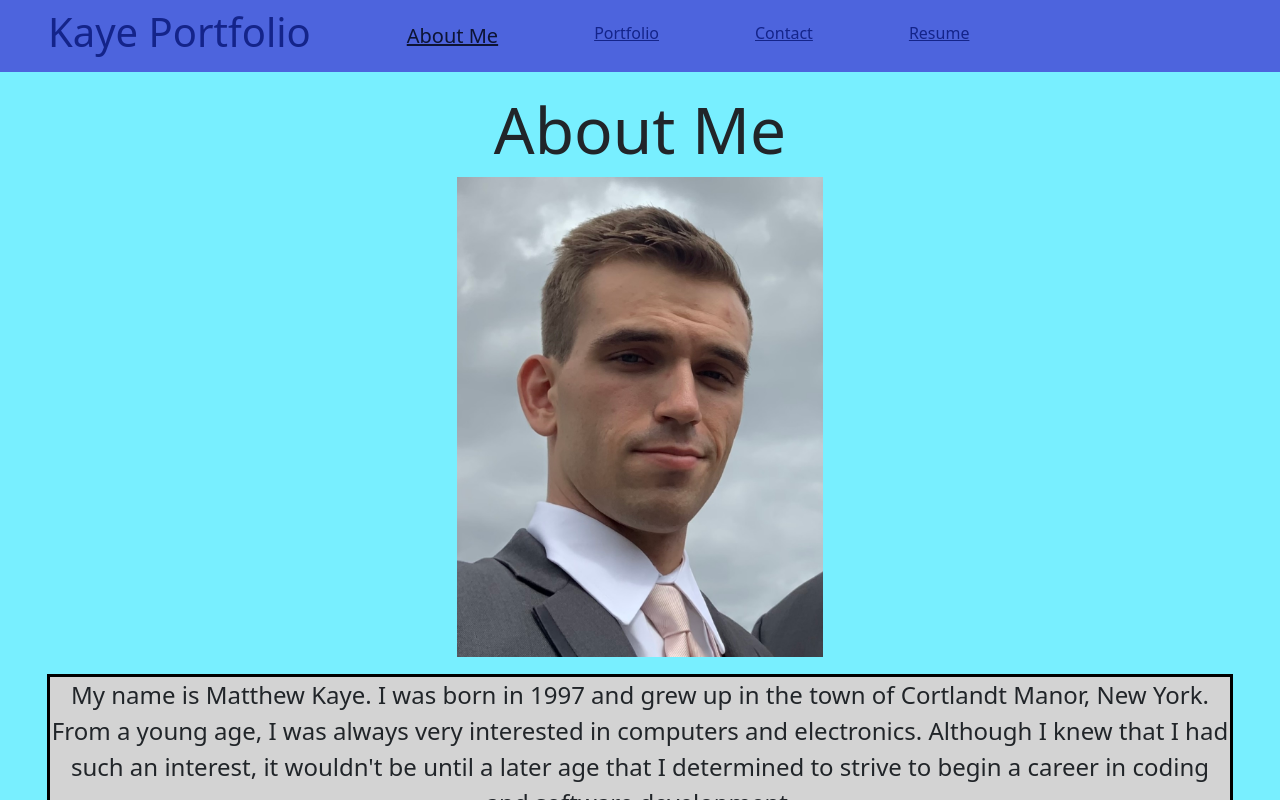
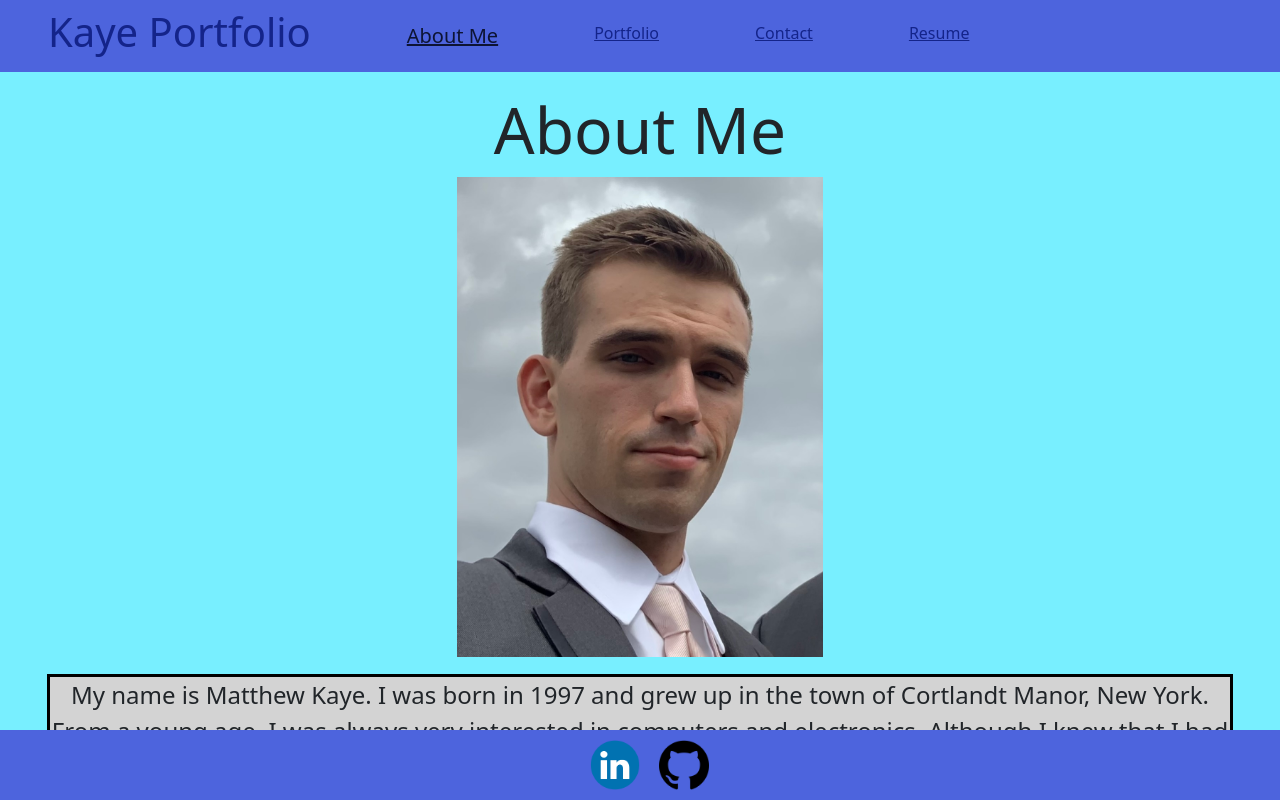
Before and after one commit to mkaye97/employers-react-to-me, a React (Create React App) app: page / in a window 1280 px wide. Shown: the top 800 px of the page. Built offline with nearby package versions, Linux system fonts and the light colour scheme.

Commit message:
Fixed issue with footer on some pages. Now remains at the bottom.

```diff
--- a/src/App.css
+++ b/src/App.css
@@ -7,6 +7,6 @@
 }
 
 .bg {
-    height: 100%;
+    min-height: 100vh;
     background-color: var(--electric-blue);
 }
--- a/src/components/Footer.js
+++ b/src/components/Footer.js
@@ -5,7 +5,7 @@ import '../styles/Footer.css';
 
 function Footer() {
     return (
-        <footer className="footer">
+        <footer className="sticky-bottom">
             <div className='link-container'>
                 <a href='https://www.linkedin.com/in/matt-kaye-043b17127/' target="_blank" rel="noreferrer noopener">
                     <img className='link-image' src={LinkedIn} alt="Matthew Kaye's Github Link" />
--- a/src/components/pages/Contact.js
+++ b/src/components/pages/Contact.js
@@ -45,7 +45,7 @@ function Contact() {
       };
 
     return (
-        <div>
+        <div className='container-height'>
             <div className="form-container">
                 <div className="contact-background">
                     <h2 className="contact-title">Please Contact Me!</h2>
--- a/src/styles/Contact.css
+++ b/src/styles/Contact.css
@@ -33,3 +33,7 @@
 .label-space {
     padding-bottom: 10px;
 }
+
+.container-height {
+    min-height: 100vh;
+}
--- a/src/styles/Footer.css
+++ b/src/styles/Footer.css
@@ -12,5 +12,4 @@
     text-align: center;
     width: 100%;
     padding: 10px;
-    bottom: 0px;
 }
--- a/src/styles/Resume.css
+++ b/src/styles/Resume.css
@@ -1,5 +1,6 @@
 .resume-container {
     margin: auto;
+    min-height: 100vh;
 }
 
 .list-container {
@@ -19,3 +20,7 @@
 .resume-download {
     text-align: center;
 }
+
+.container-height {
+    min-height: 100vh;
+}
```
